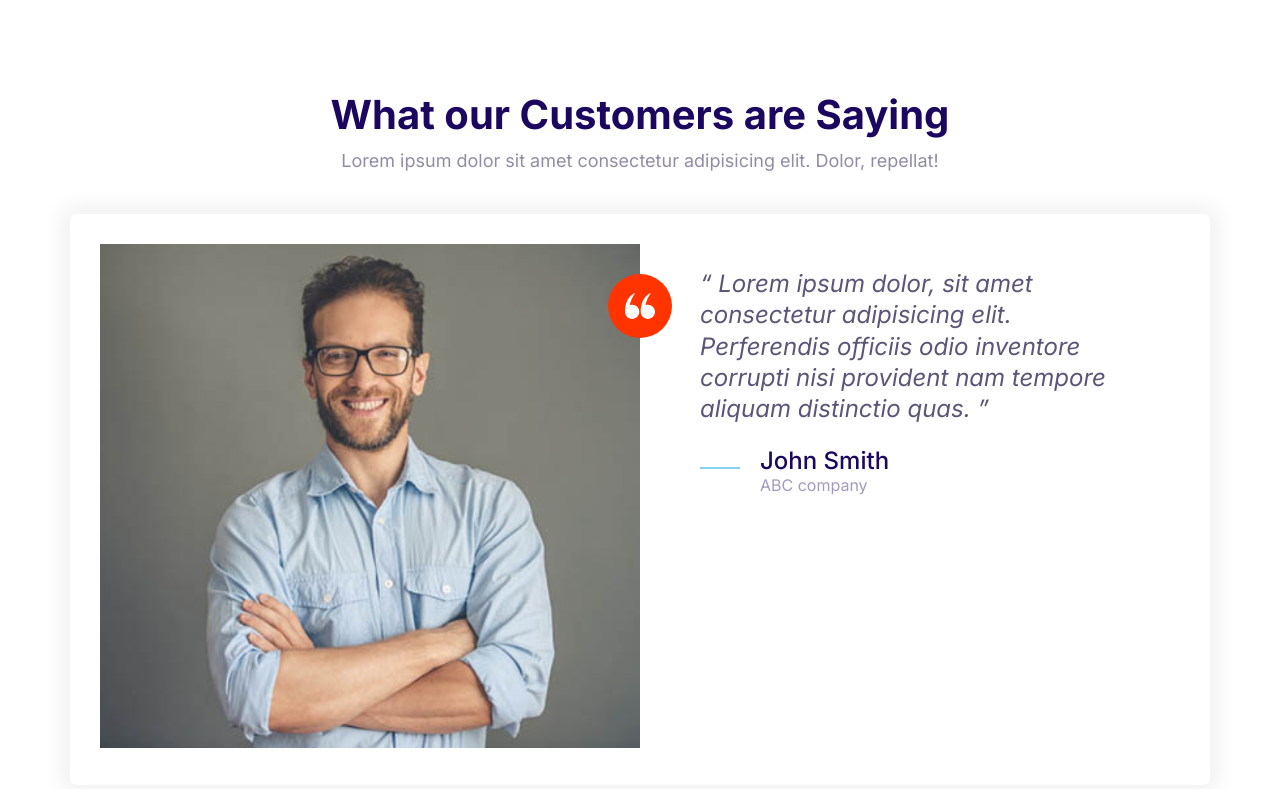
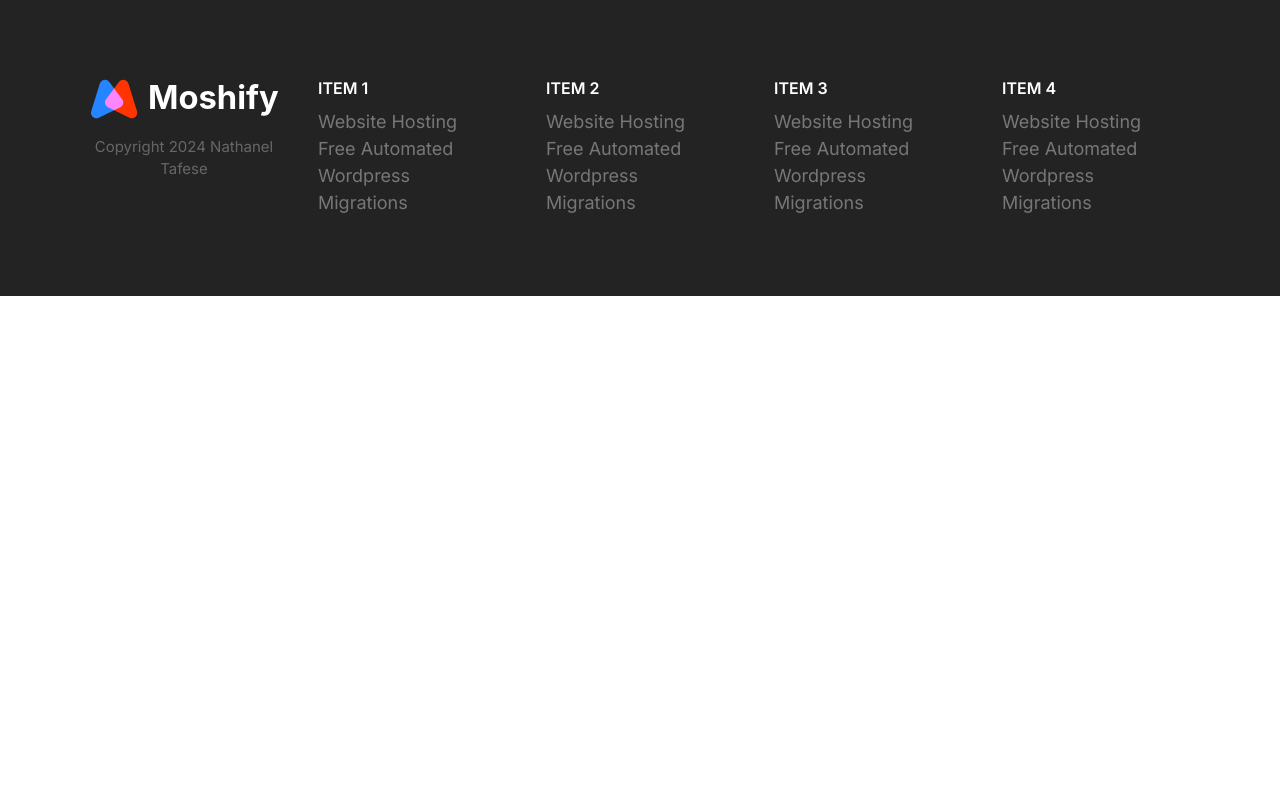
Before and after one commit to nhattytad/natify, a plain HTML site: page index.html in a window 1280 px wide. Drawn offline with Linux system fonts and the light colour scheme.

Commit message:
implement footer

```diff
--- a/css/styles.css
+++ b/css/styles.css
@@ -688,3 +688,65 @@ transform: translateY(5px);
         max-width: 700px;
     }
 }
+
+/* Footer */
+
+.footer {
+    background: #232323;
+}
+.footer a {
+    color: #777;
+    transition: color .3s;
+}
+.footer a:hover {
+    color: #fff;
+}
+.footer__section {
+    padding: 2rem;
+    border-bottom: 1px solid #393939;
+}
+.footer__section .list {
+    margin: 0;
+}
+.footer__heading {
+    text-transform: uppercase;
+    font-weight: 600;
+}
+.footer__brand {
+    margin-top: 5rem;
+    text-align: center;
+}
+.footer__brand img {
+    width: 100%;
+    max-width: 230px;
+}
+.footer__copyright {
+    font-size: 2.1rem;
+    color: #fff;
+    opacity: .3;
+}
+@media screen and (min-width: 768px) {
+    .footer__sections {
+        grid-template-columns: repeat(auto-fit, minmax(10rem, 1fr));
+    }
+    .footer .collapsible__chevron {
+        display: none;
+    }
+    .footer .collapsible__content {
+        opacity: 1;
+        max-height: 100%;
+    }
+    .footer__brand {
+        order: -1;
+        margin-top: 1rem;
+    }
+    .footer__copyright {
+        font-size: 1.5rem;
+    }
+    .footer__section {
+        border: 0;
+    }
+    .footer__heading {
+        font-size: 1.6rem;
+    }
+}
--- a/index.html
+++ b/index.html
@@ -14,52 +14,83 @@
     <link rel="stylesheet" href="css/styles.css" />
   </head>
   <body>
-    <section class="block">
-      <header class="block__header">
-        <h2>What our Customers are Saying</h2>
-        <p>
-          Lorem ipsum dolor sit amet consectetur adipisicing elit. Dolor,
-          repellat!
-        </p>
-      </header>
-      <div class="container">
-        <div class="card testimonial">
-          <div class="grid grid--1x2">
-            <div class="testimonial__image">
-              <img
-                src="images/testimonial.jpg"
-                alt="A happy, smilling customer"
-              />
-              <span class="icon-container icon-container--accent">
-                <svg class="icon icon--white icon--small">
-                  <use xlink:href="images/sprite.svg#quotes"></use>
+    <footer class="block block--dark footer">
+      <div class="container grid footer__sections">
+
+        <section class="collapsible collapsible--expanded footer__section">
+          <header class="collapsible__header">
+            <h2 class="collapsible__heading footer__heading">Item 1</h2>
+              <svg class="icon icon--primary collapsible__chevron">
+                <use xlink:href="images/sprite.svg#chevron"></use>
               </svg>
             </span>
+          </header>
+          <div class="collapsible__content">
+            <ul class="list">
+              <li><a href="#">Website Hosting</a></li>
+              <li><a href="#">Free Automated Wordpress</a></li>
+              <li><a href="#">Migrations</a></li>
+            </ul>
           </div>
-            <blockquote class="quote">
-              <p class="quote__text">
-                Lorem ipsum dolor, sit amet consectetur adipisicing elit.
-                Perferendis officiis odio inventore corrupti nisi provident nam
-                tempore aliquam distinctio quas.
-              </p>
-              <footer>
-                <div class="media">
-                  <div class="media__image">
-                    <svg class="icon icon--primary quote__line">
-                      <use xlink:href="images/sprite.svg#line"></use>
+        </section>
+
+        <section class="collapsible footer__section">
+          <header class="collapsible__header">
+            <h2 class="collapsible__heading footer__heading">Item 2</h2>
+              <svg class="icon icon--primary collapsible__chevron">
+                <use xlink:href="images/sprite.svg#chevron"></use>
               </svg>
+            </span>
+          </header>
+          <div class="collapsible__content">
+            <ul class="list">
+              <li><a href="#">Website Hosting</a></li>
+              <li><a href="#">Free Automated Wordpress</a></li>
+              <li><a href="#">Migrations</a></li>
+            </ul>
           </div>
-                  <div class="media__body">
-                    <h3 class="media__title quote__author">John Smith</h3>
-                    <p class="quote__organization">ABC company</p>
+        </section>
+
+        <section class="collapsible footer__section">
+          <header class="collapsible__header">
+            <h2 class="collapsible__heading footer__heading">Item 3</h2>
+              <svg class="icon icon--primary collapsible__chevron">
+                <use xlink:href="images/sprite.svg#chevron"></use>
+              </svg>
+            </span>
+          </header>
+          <div class="collapsible__content">
+            <ul class="list">
+              <li><a href="#">Website Hosting</a></li>
+              <li><a href="#">Free Automated Wordpress</a></li>
+              <li><a href="#">Migrations</a></li>
+            </ul>
           </div>
+        </section>
+
+        <section class="collapsible footer__section">
+          <header class="collapsible__header">
+            <h2 class="collapsible__heading footer__heading">Item 4</h2>
+              <svg class="icon icon--primary collapsible__chevron">
+                <use xlink:href="images/sprite.svg#chevron"></use>
+              </svg>
+            </span>
+          </header>
+          <div class="collapsible__content">
+            <ul class="list">
+              <li><a href="#">Website Hosting</a></li>
+              <li><a href="#">Free Automated Wordpress</a></li>
+              <li><a href="#">Migrations</a></li>
+            </ul>
+          </div>
+        </section>
+
+        <section class="footer__brand">
+          <img src="images/logo.svg" alt="">
+          <p class="footer__copyright">Copyright 2024 Nathanel Tafese</p>
+        </section>
       </div>
     </footer>
-            </blockquote>
-          </div>
-        </div>
-      </div>
-    </section>
     <script src="js/main.js"></script>
   </body>
 </html>
```
Also changed, not shown: css/components/footer.html (added, +77 -0 lines). Lines whose indentation alone changed are shown as unchanged.
